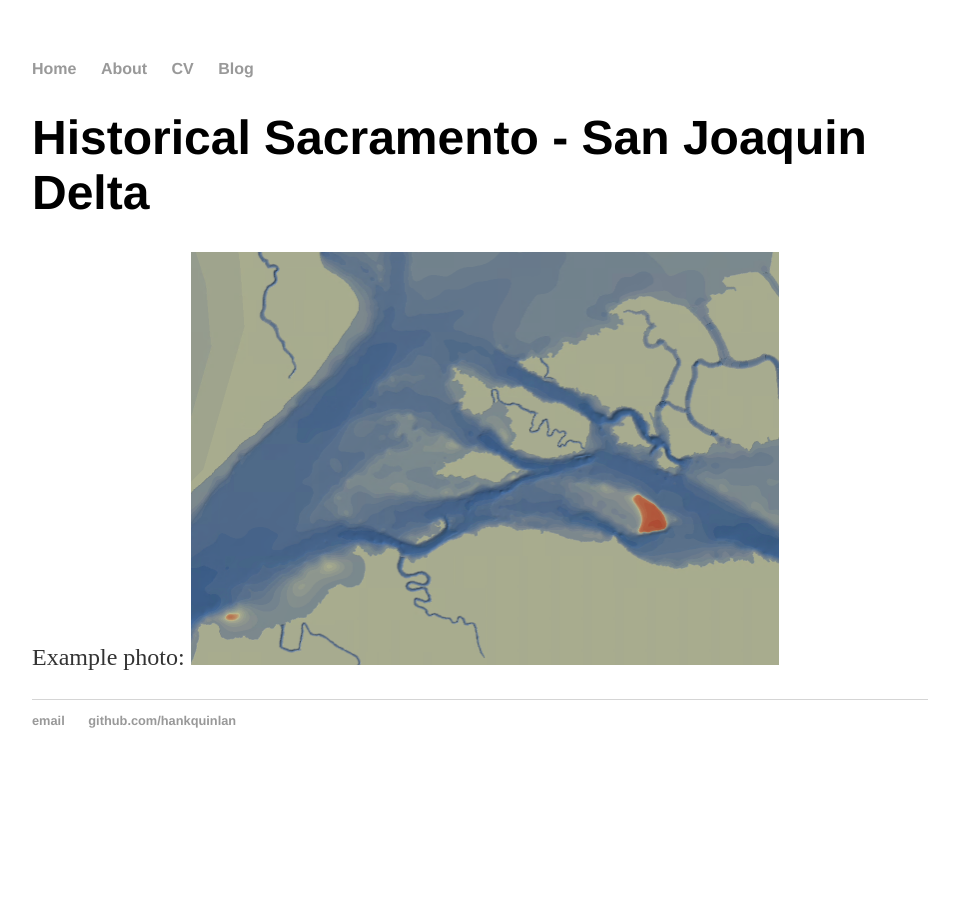
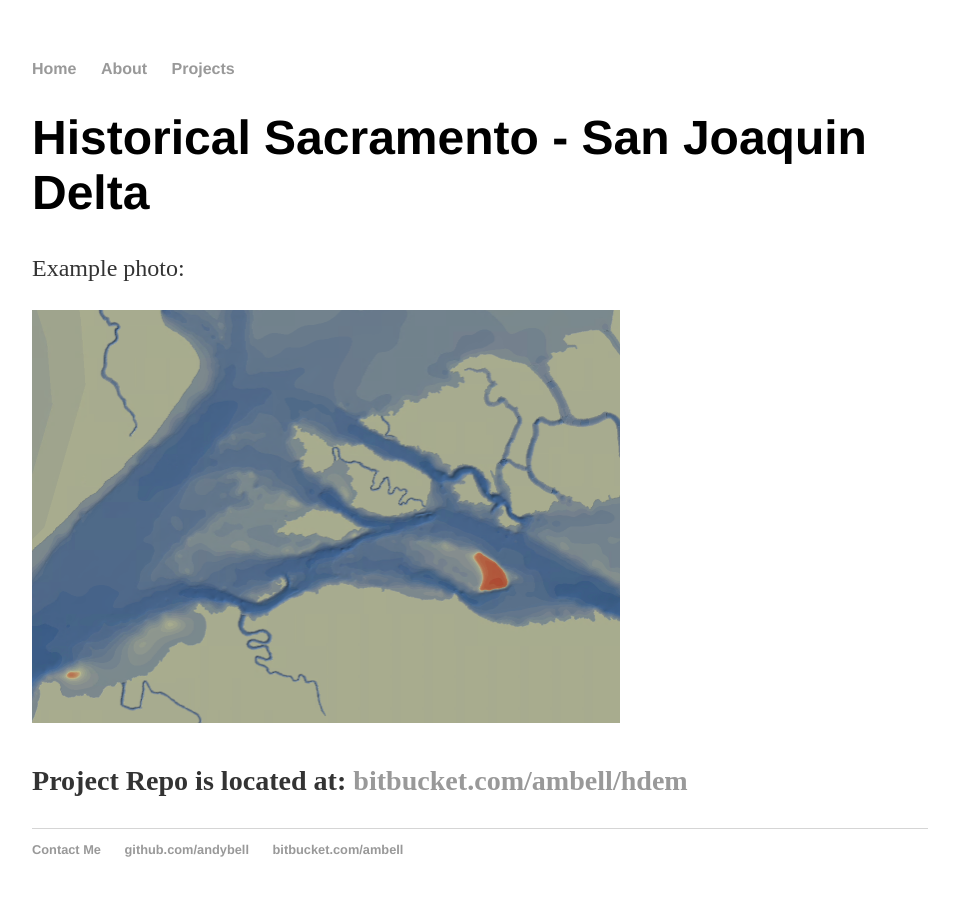
Before and after one commit to andybell/andybell.github.io, a Jekyll site: the page built from projects/hdem/hdem.html, in a window 1280 px wide. Shown: the whole page, without its empty margins (160-1119 px from the left). Built offline with Jekyll 4.4.1, drawn with Linux system fonts in a browser that asks for light colours.

```diff
--- a/_layouts/default.html
+++ b/_layouts/default.html
@@ -9,9 +9,8 @@
 			<nav>
 	    		<ul>
 	        		<li><a href="/">Home</a></li>
-		        	<li><a href="/about">About</a></li>
-	        		<li><a href="/cv">CV</a></li>
-	        		<li><a href="/blog">Blog</a></li>
+					<li><a href="/about">About</a></li>
+					<li><a href="/projects">Projects</a></li>
 	    		</ul>
 			</nav>
 			<div class="container">
@@ -21,8 +20,9 @@
 			</div><!-- /.container -->
 			<footer>
 	    		<ul>
-	        		<li><a href="mailto:hankquinlanhub@gmail.com">email</a></li>
-	        		<li><a href="https://github.com/hankquinlan">github.com/hankquinlan</a></li>
+					<li><a href="mailto:ambell@ucdavis.edu">Contact Me</a></li>
+					<li><a href="https://github.com/andybell">github.com/andybell</a></li>
+					<li><a href="https://bitbucket.org/ambell">bitbucket.com/ambell</a></li>
 				</ul>
 			</footer>
 		</body>
--- a/projects/hdem/hdem.html
+++ b/projects/hdem/hdem.html
@@ -1,8 +1,13 @@
 ---
 layout: default
-title: Hank Quinlan, Horrible Cop
+title: Historical Delta Project Page
 ---
 <div class="blurb">
 	<h1>Historical Sacramento - San Joaquin Delta</h1>
-	<p>Example photo: <img src="hdem_5r2.png" alt="draft" style="width:588px;height:413px"></p>
+	<p>Example photo: </p>
+	<p><img src="hdem_5r2.png" alt="draft" style="width:588px;height:413px"></p>
+
+	<h3>
+	<p>Project Repo is located at: <a href="https://bitbucket.org/ambell/hdem">bitbucket.com/ambell/hdem</a></p>
+	</h3>
 </div><!-- /.blurb -->
```
Also changed, not shown: index.html (+4 -10 lines), _data/temp.txt (added), _drafts/temp.txt (added), _includes/temp.txt (added), _posts/temp.txt (added).
